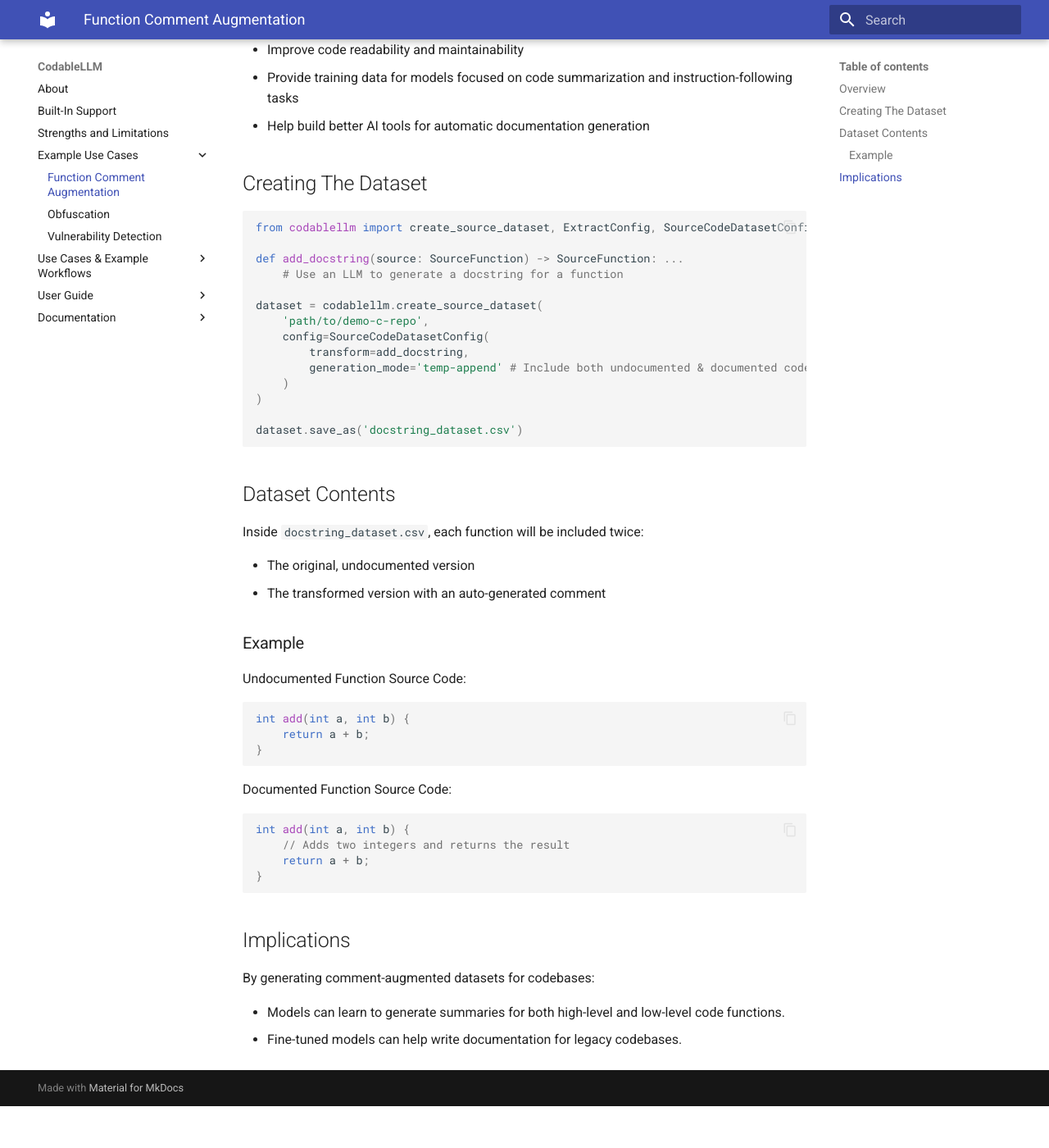
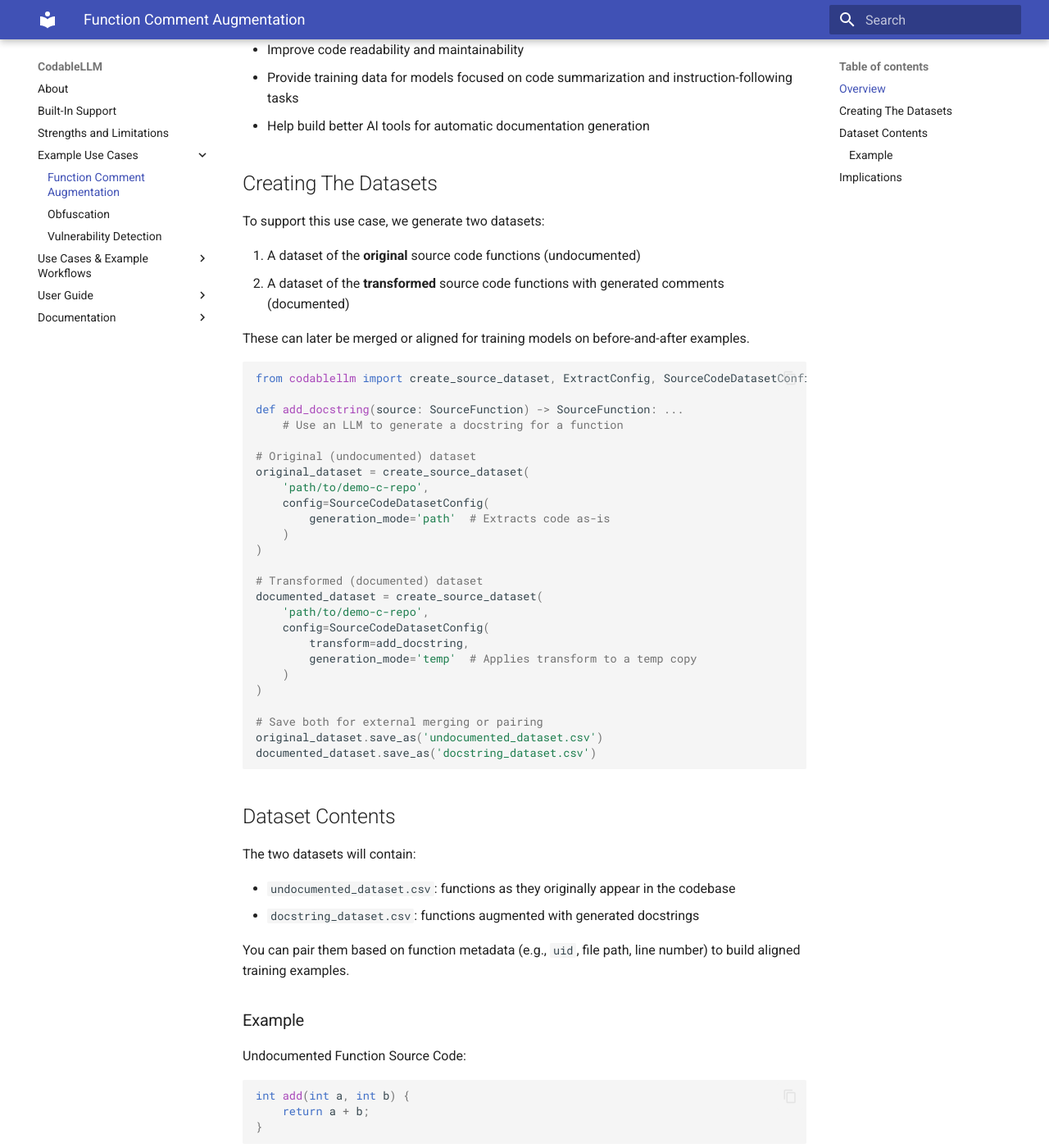
Before and after one commit to lerlyi/codablellm, an MkDocs documentation site: the page built from docs/Example Use Cases/Function Comment Augmentation.md, in a window 1280 px wide and 1400 px high, scrolled down 317 px. Shown: the whole window at 82% size. Built offline with MkDocs 1.6.1 and Material for MkDocs 9.7.7, drawn with Linux system fonts in a browser that asks for light colours; before the commit the page ends 1666 px from its top, so only the background shows below that; some of the changed text lies outside the part shown.

Commit message:
fix: fixed transform issue, removed temp-append mode

````diff
--- a/docs/Example Use Cases/Function Comment Augmentation.md
+++ b/docs/Example Use Cases/Function Comment Augmentation.md
@@ -10,31 +10,51 @@
 - Provide training data for models focused on code summarization and instruction-following tasks
 - Help build better AI tools for automatic documentation generation
 
-## Creating The Dataset
+## Creating The Datasets
+
+To support this use case, we generate two datasets:
+
+1. A dataset of the **original** source code functions (undocumented)
+2. A dataset of the **transformed** source code functions with generated comments (documented)
+
+These can later be merged or aligned for training models on before-and-after examples.
 
 ```python
-from codablellm import create_source_dataset, ExtractConfig, SourceCodeDatasetConfig
+from codablellm import create_source_dataset, ExtractConfig, SourceCodeDatasetConfig, SourceCodeDataset
 
 def add_docstring(source: SourceFunction) -> SourceFunction: ...
     # Use an LLM to generate a docstring for a function
 
-dataset = codablellm.create_source_dataset(
+# Original (undocumented) dataset
+original_dataset = create_source_dataset(
+    'path/to/demo-c-repo',
+    config=SourceCodeDatasetConfig(
+        generation_mode='path'  # Extracts code as-is
+    )
+)
+
+# Transformed (documented) dataset
+documented_dataset = create_source_dataset(
     'path/to/demo-c-repo',
     config=SourceCodeDatasetConfig(
         transform=add_docstring,
-        generation_mode='temp-append' # Include both undocumented & documented code
+        generation_mode='temp'  # Applies transform to a temp copy
     )
 )
 
-dataset.save_as('docstring_dataset.csv')
+# Save both for external merging or pairing
+original_dataset.save_as('undocumented_dataset.csv')
+documented_dataset.save_as('docstring_dataset.csv')
 ```
 
 ## Dataset Contents
 
-Inside `docstring_dataset.csv`, each function will be included twice:
+The two datasets will contain:
 
-- The original, undocumented version
-- The transformed version with an auto-generated comment
+- `undocumented_dataset.csv`: functions as they originally appear in the codebase
+- `docstring_dataset.csv`: functions augmented with generated docstrings
+
+You can pair them based on function metadata (e.g., `uid`, file path, line number) to build aligned training examples.
 
 ### Example
 
@@ -57,7 +77,8 @@
 
 ## Implications
 
-By generating comment-augmented datasets for codebases:
+By generating separate original and comment-augmented datasets:
 
-- Models can learn to generate summaries for both high-level and low-level code functions.
-- Fine-tuned models can help write documentation for legacy codebases.
+- Models can learn to generate summaries and docstrings given raw source code
+- This supports training instruction-following models for automatic code documentation
+- Fine-tuned models built on this data can assist in documenting legacy codebases or poorly commented projects
--- /dev/null
+++ b/transform.py
@@ -0,0 +1,4 @@
+from codablellm.core import SourceFunction
+
+def transform(f: SourceFunction) -> SourceFunction:
+    return f.with_definition(f.definition.replace('Main app', 'My app'))
````
Also changed, not shown: docs/Example Use Cases/Obfuscation.md (+29 -47 lines), docs/Example Use Cases/Vulnerability Detection.md (+28 -50 lines), 10 other files.
